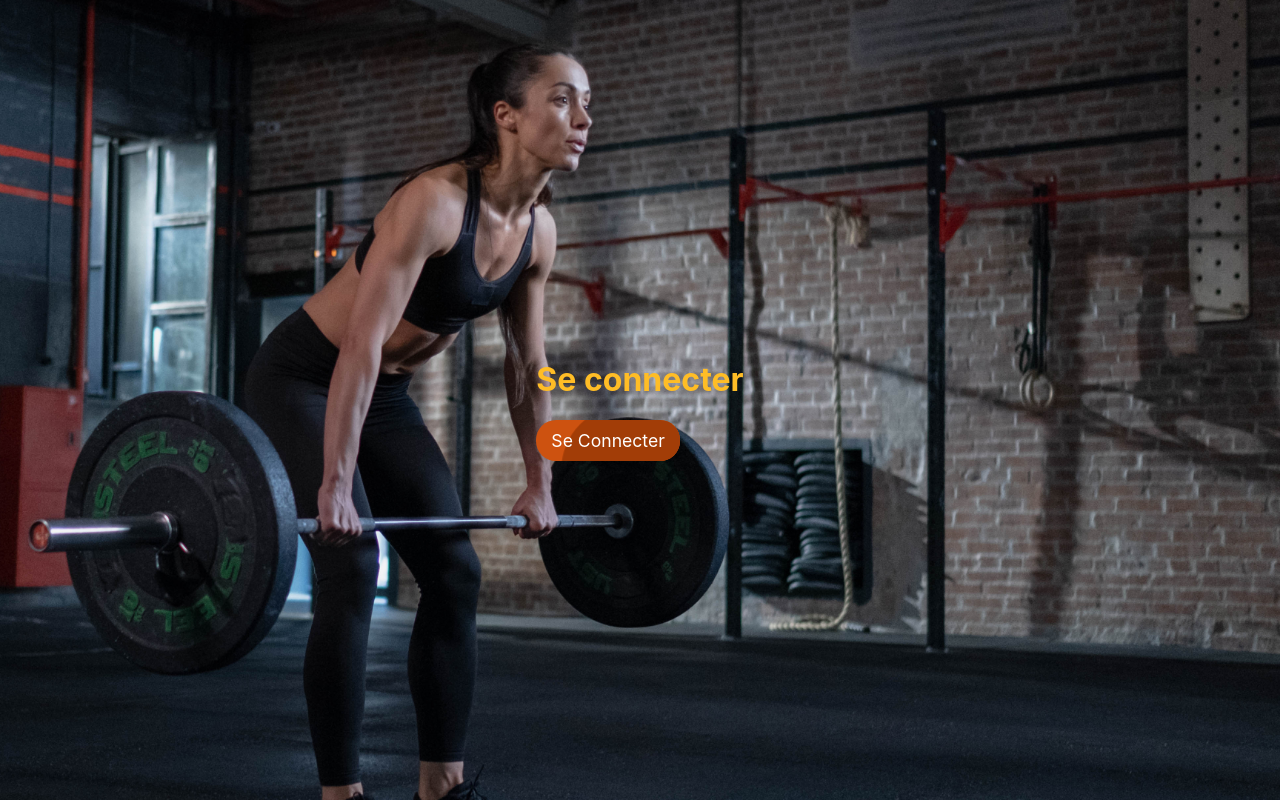
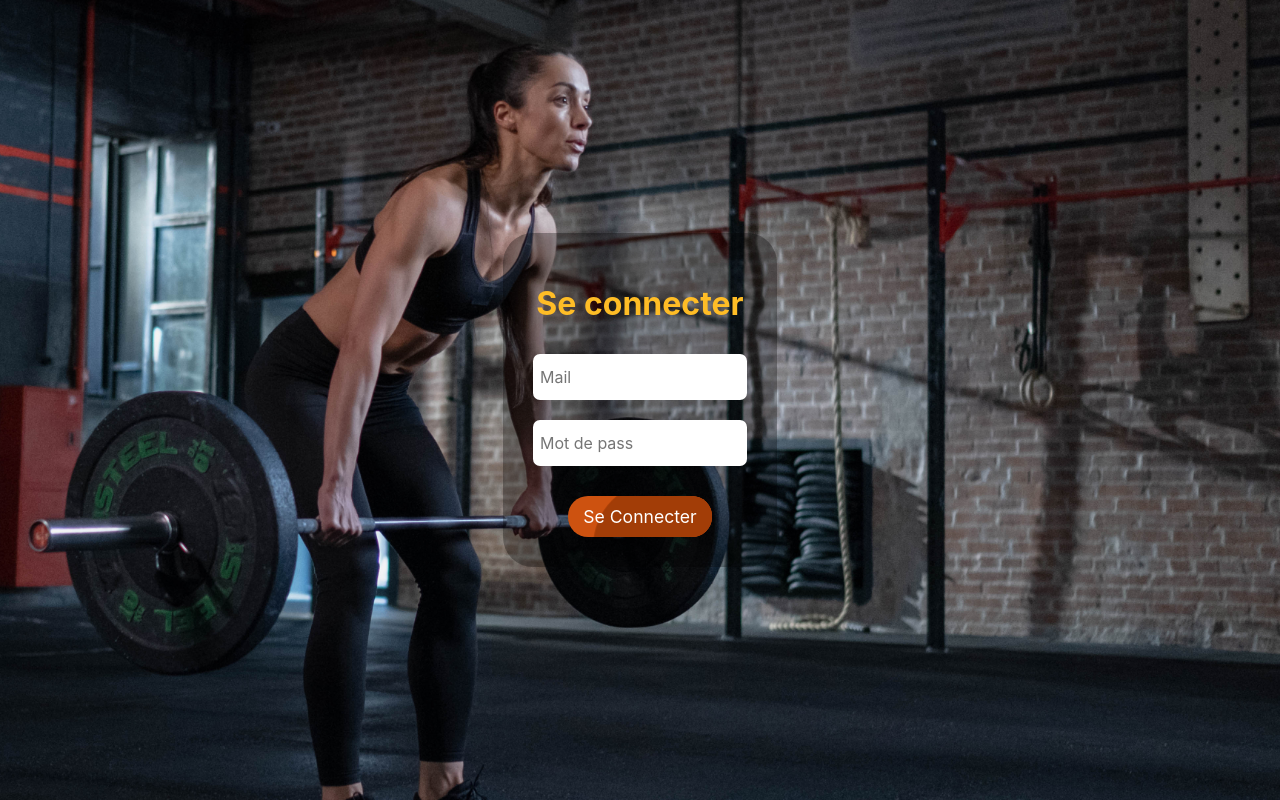
Before and after one commit to Emi-vas/training-plan_web__React, a React (Create React App) app: page / in a window 1280 px wide. Built offline with nearby package versions, Linux system fonts and the light colour scheme.

Commit message:
Signin UI

```diff
--- a/src/components/auth/Signin/Signin.styles.ts
+++ b/src/components/auth/Signin/Signin.styles.ts
@@ -15,5 +15,21 @@ export const Wrapper = styled.div`
 
 export const SignBloc = styled.div`
     color: ${COLORS.yellow};
+    display: flex;
+    flex-direction: column;
+    align-items: center;
 
+    background: rgba(1, 1, 1, 0.3);
+    padding: 30px;
+    border-radius: 30px;
+
+    button {
+        margin-top: 20px;
+    }
 `
+export const Input = styled.input`
+    padding: 13px 7px;
+    border-radius: 7px;
+    margin: 10px 0;
+    width: 200px;
+`
--- a/src/components/auth/Signin/Signin.tsx
+++ b/src/components/auth/Signin/Signin.tsx
@@ -1,9 +1,10 @@
 //styles
-import { Wrapper, SignBloc } from './Signin.styles';
+import { Wrapper, SignBloc, Input } from './Signin.styles';
 import { COLORS } from '../../../assets/constants';
 //compo
 import Button from '../../layouts/Button';
 import { useEffect, useState } from 'react';
+import { TextField } from '@mui/material';
 
 const Signin = () => {
     const [click, setClick] = useState(false)
@@ -21,6 +22,9 @@ const Signin = () => {
             <SignBloc>
                 <h1>Se connecter</h1>
 
+                <Input placeholder="Mail"></Input>
+                <Input placeholder="Mot de pass" type={'password'}></Input>
+
                 <Button
                     onclick={handleClick}
                     txt={"Se Connecter"}
--- a/src/index.css
+++ b/src/index.css
@@ -18,3 +18,10 @@ button {
   font-family: inherit;
   font-size: inherit;
 }
+
+input {
+  font-size: inherit;
+  border: none;
+  font-family: inherit;
+  outline: none;
+}
```
